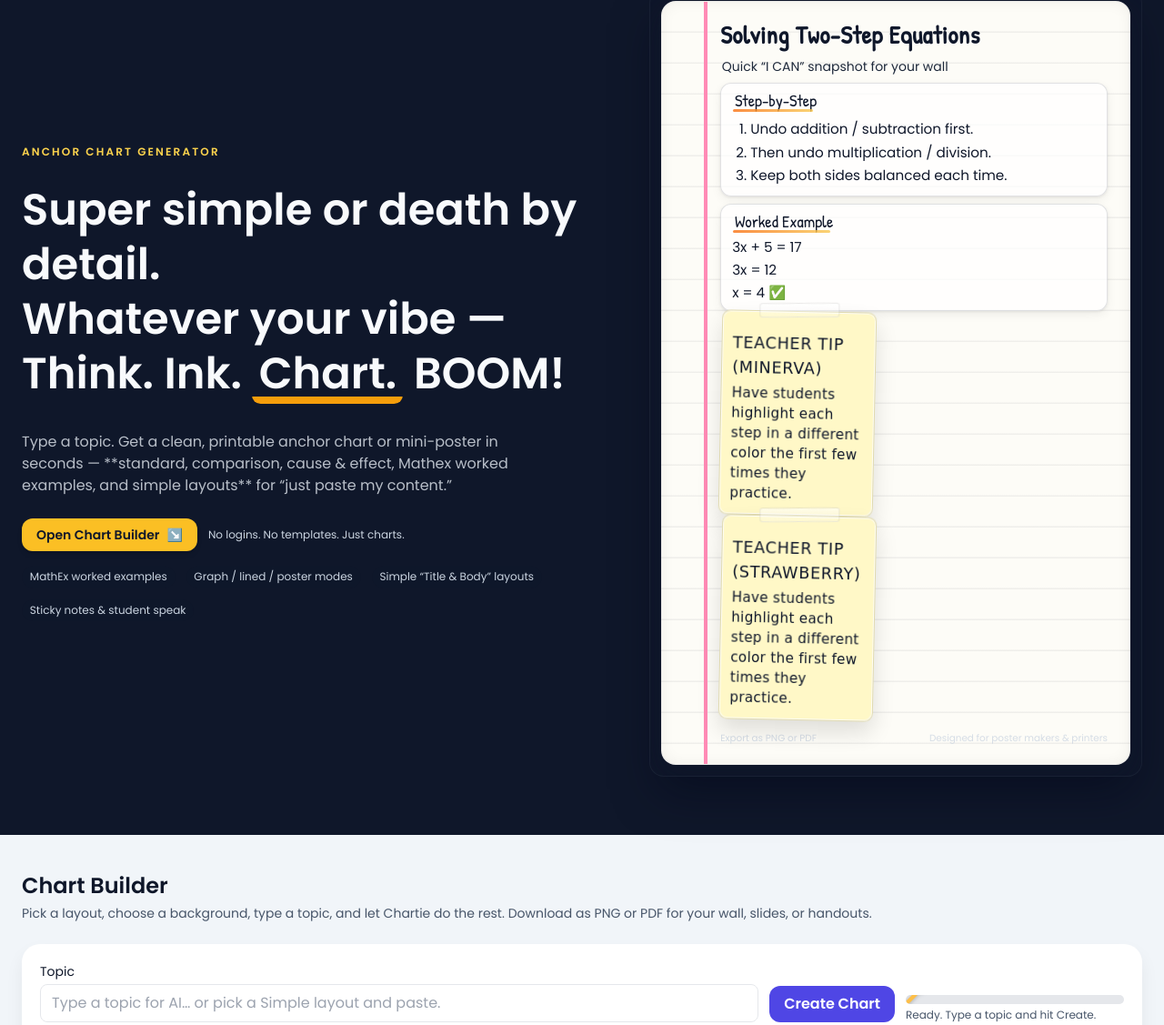
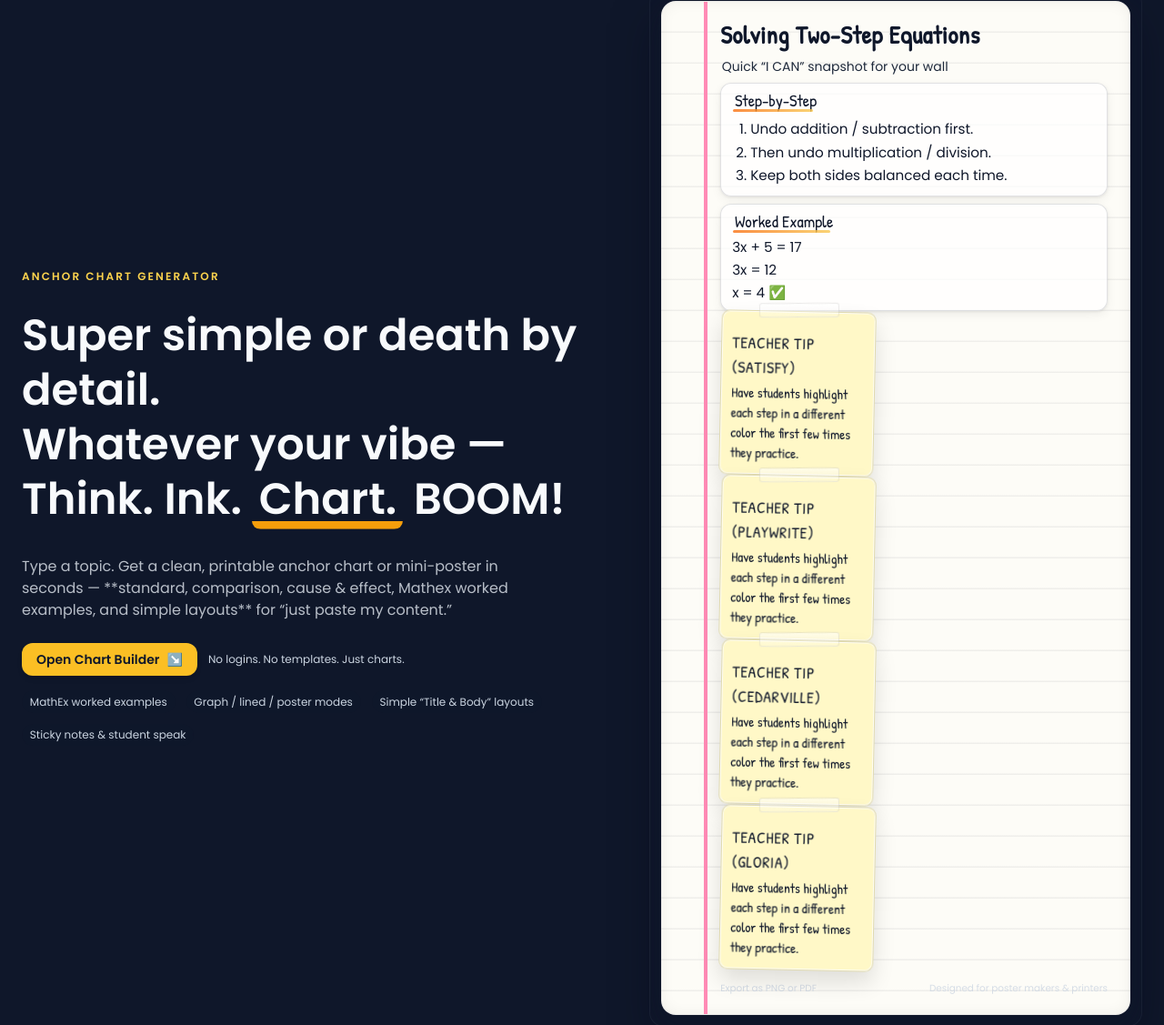
Before and after one commit to GMalvern/chartie-frontend, a plain HTML site: page index.html in a window 1280 px wide. Shown: the part 141-1268 px from the top of the page at 91% size. Drawn offline with nearby package versions, Linux system fonts and the light colour scheme; a web font is replaced by a local one.

Commit message:
Add new sticky notes for teacher tips

```diff
--- a/index.html
+++ b/index.html
@@ -119,15 +119,27 @@
   </div>
 
   <!-- TEACHER TIP -->
- <!-- Sticky note – Minerva Script mock -->
-<div class="sticky sticky-minerva hidden md:block" aria-hidden="true" style="top: 18px; right: 18px;">
-  <h4>Teacher Tip (Minerva)</h4>
+<!-- Sticky note – Satisfy -->
+<div class="sticky sticky-satisfy hidden md:block" aria-hidden="true" style="top: 18px; right: 18px;">
+  <h4>Teacher Tip (Satisfy)</h4>
   <p>Have students highlight each step in a different color the first few times they practice.</p>
 </div>
 
-<!-- Sticky note – Strawberry Lemonade mock -->
-<div class="sticky sticky-strawberry hidden md:block" aria-hidden="true" style="top: 155px; right: 26px;">
-  <h4>Teacher Tip (Strawberry)</h4>
+<!-- Sticky note – Playwrite Tanzania -->
+<div class="sticky sticky-playwrite hidden md:block" aria-hidden="true" style="top: 160px; right: 18px;">
+  <h4>Teacher Tip (Playwrite)</h4>
+  <p>Have students highlight each step in a different color the first few times they practice.</p>
+</div>
+
+<!-- Sticky note – Cedarville Cursive -->
+<div class="sticky sticky-cedar hidden md:block" aria-hidden="true" style="top: 302px; right: 18px;">
+  <h4>Teacher Tip (Cedarville)</h4>
+  <p>Have students highlight each step in a different color the first few times they practice.</p>
+</div>
+
+<!-- Sticky note – Gloria Hallelujah -->
+<div class="sticky sticky-gloria hidden md:block" aria-hidden="true" style="top: 444px; right: 18px;">
+  <h4>Teacher Tip (Gloria)</h4>
   <p>Have students highlight each step in a different color the first few times they practice.</p>
 </div>
 
```
